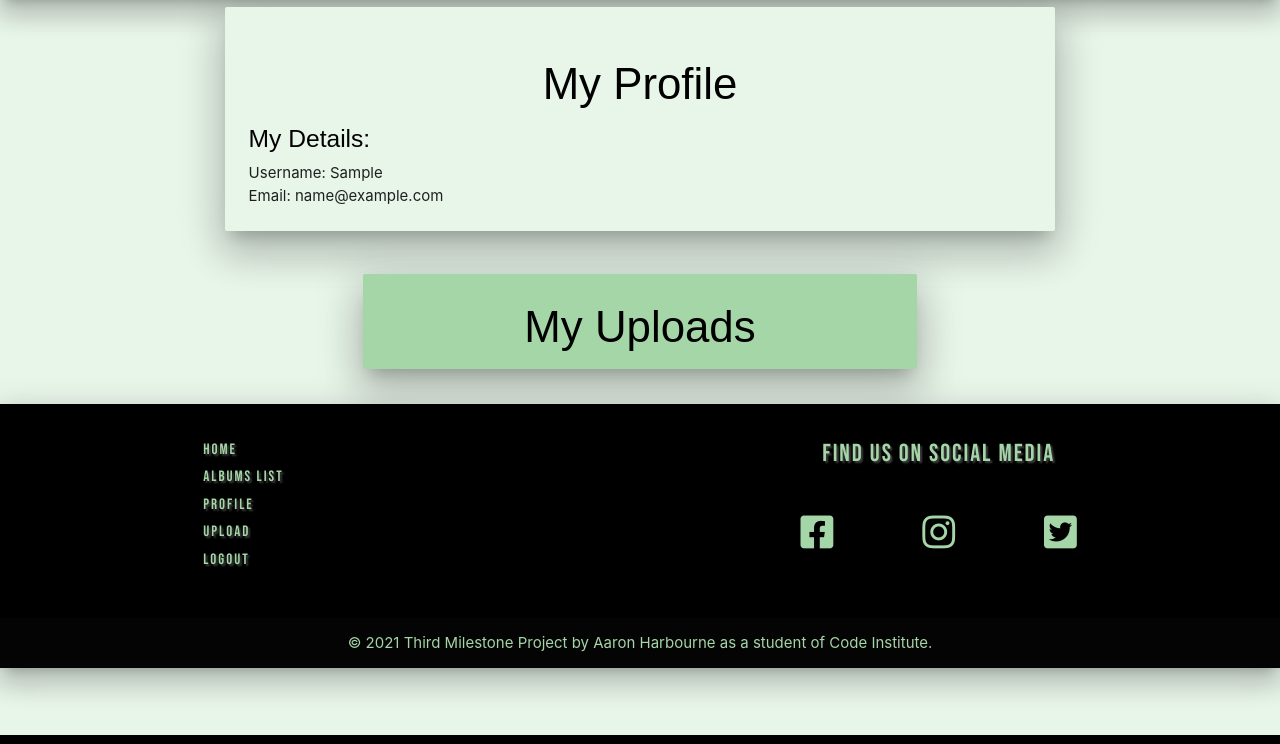
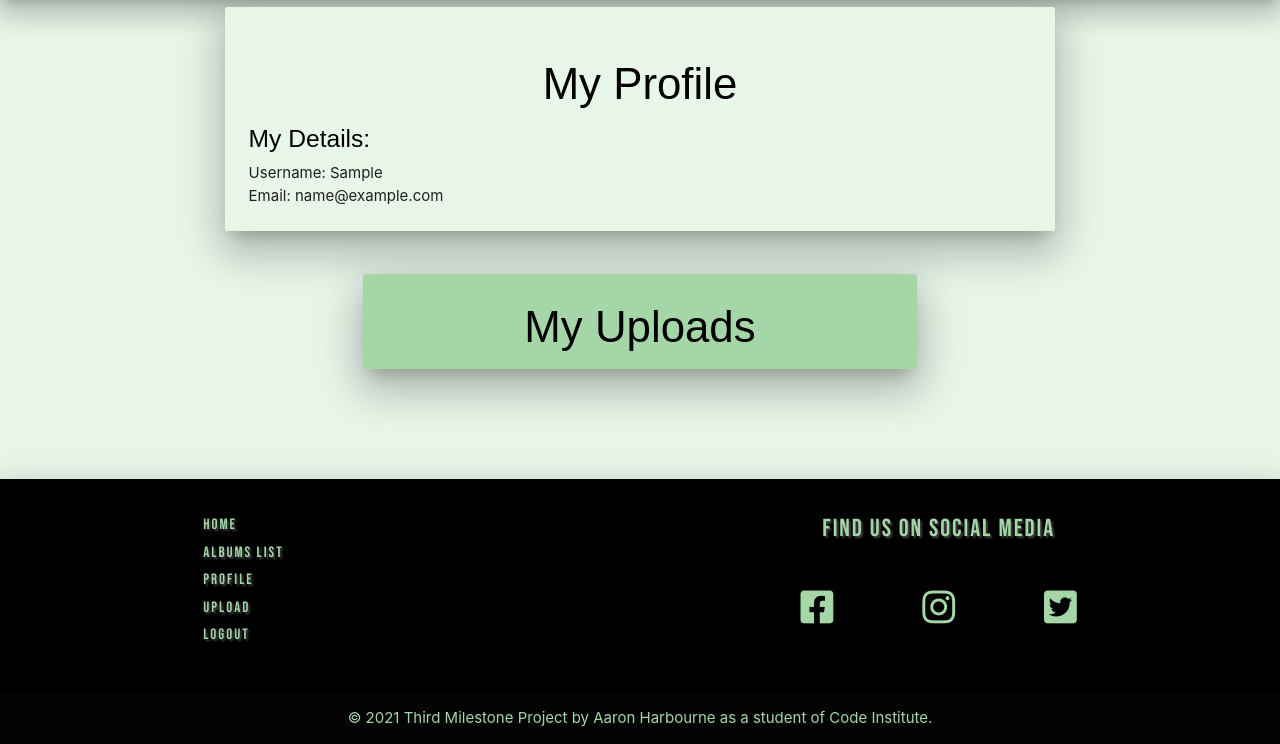
Before and after one commit to Code-Institute-Submissions/Irish-Music-Vault, a Flask app: page /profile/1 in a window 1280 px wide. Shown: the part 65-809 px from the top of the page. Run offline with Flask 2, Linux system fonts and the light colour scheme; the visitor is signed in with stand-in values (Sample User, id 1); a database or web service that is not in the repository returns one stand-in record (values such as "Sample title"); some libraries are stand-ins or nearby versions; some web fonts are replaced.

Commit message:
On profile page make footer stick to bottom using calc method

```diff
--- a/static/styles/style.css
+++ b/static/styles/style.css
@@ -169,3 +169,7 @@ input {
     color: black;
     font-family: "Yrsa", sans-serif;
 }
+
+.main-content {
+    min-height: calc(100vh - 320px);
+}
--- a/templates/profile.html
+++ b/templates/profile.html
@@ -1,7 +1,7 @@
 {% extends "base.html" %}
 
 {% block content %}
-
+ <section class="main-content">
 <div class="row">
     <div class="col s12 m8 offset-m2">
         <div class="card-panel green lighten-5 z-depth-5">
@@ -34,6 +34,7 @@
         </div>
     </div>
 </div>
+</section>
 
 
 {% endblock %}
```
